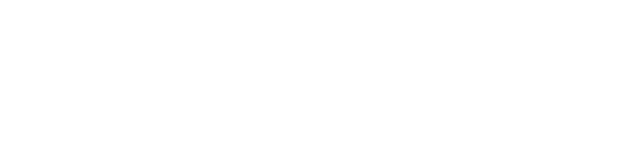
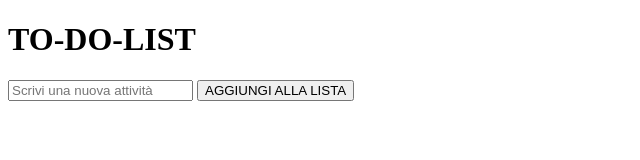
Before and after one commit to GiorgiaFormicola/U1-W3-D3, a plain HTML site: page index.html in a window 1280 px wide. Shown: the whole page, without its empty margins (0-640 px from the left). Drawn offline with Linux system fonts and the light colour scheme.

Commit message:
HTML file main structure

```diff
--- a/index.html
+++ b/index.html
@@ -11,10 +11,14 @@
       crossorigin="anonymous"
       referrerpolicy="no-referrer"
     />
-    <link rel="stylesheet" href="./assets/css/reset.css" />
+    <!-- <link rel="stylesheet" href="./assets/css/reset.css" /> -->
     <link rel="stylesheet" href="./assets/css/style.css" />
   </head>
   <body>
+    <h1>TO-DO-LIST</h1>
+    <input type="text" placeholder="Scrivi una nuova attività" />
+    <button>AGGIUNGI ALLA LISTA</button>
+    <ul></ul>
     <script src="./assets/js/script.js"></script>
   </body>
 </html>
```
